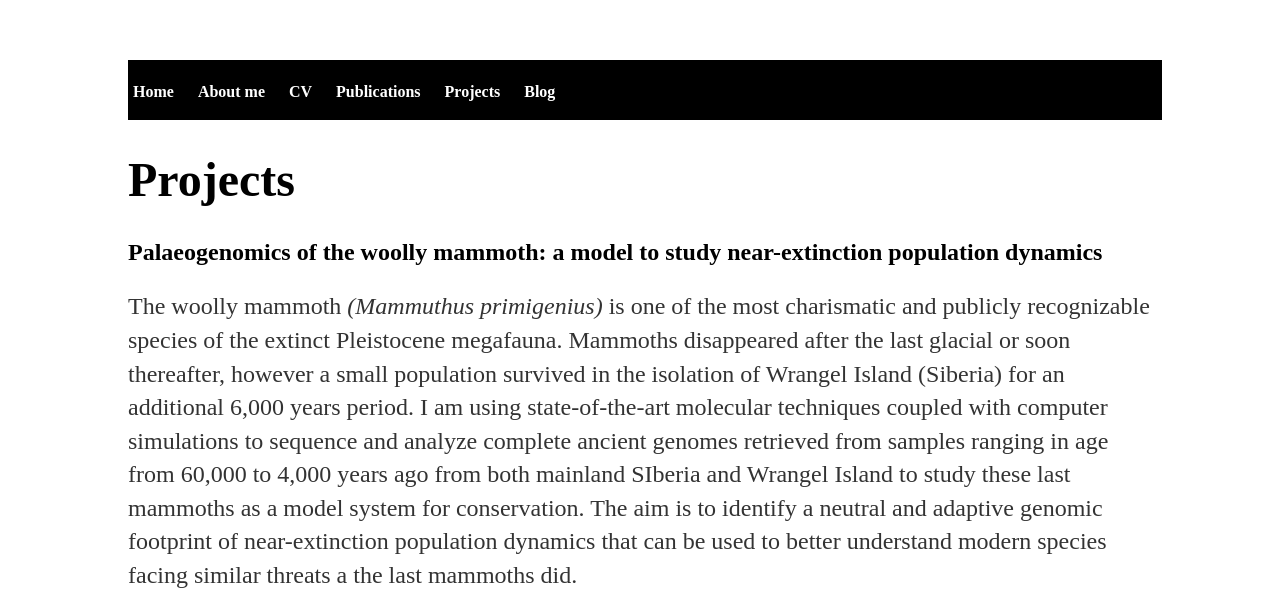
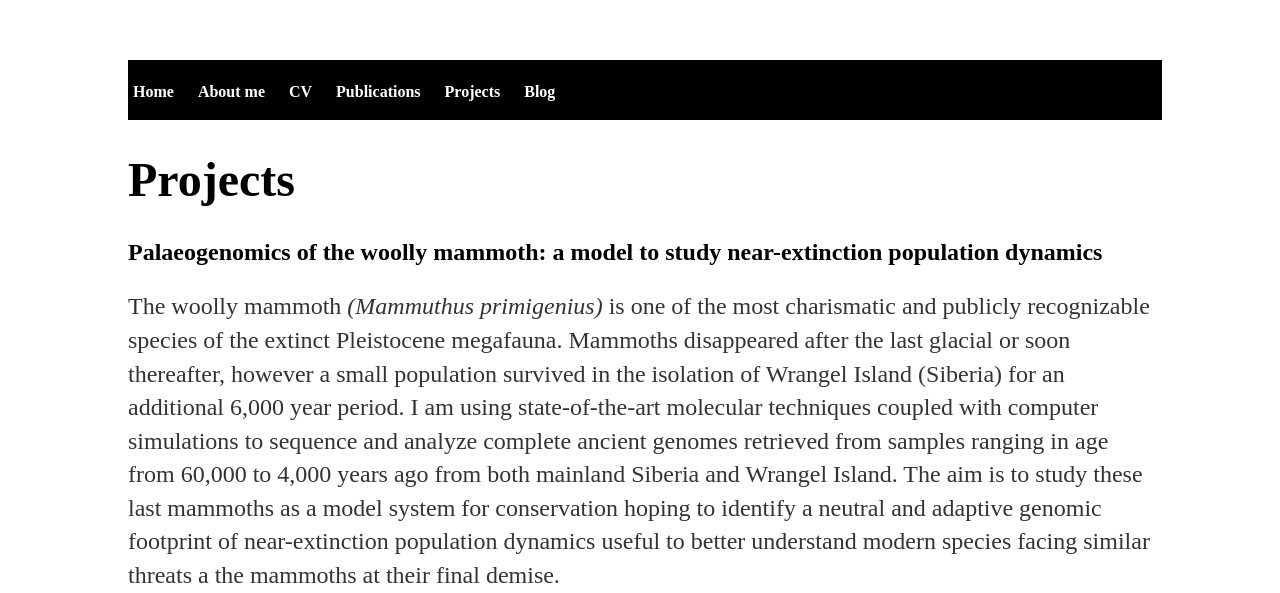
Before and after one commit to DiezMolino/diezmolino.github.io, a Jekyll site: the page projects/index.html, which Jekyll copies as it is, in a window 1280 px wide and 900 px high, cut to the strip 0-593 px from the top of the window. Built offline with Jekyll 4.4.1, drawn with Linux system fonts in a browser that asks for light colours.

Commit message:
Update index.html

```diff
--- a/projects/index.html
+++ b/projects/index.html
@@ -34,7 +34,7 @@
 
 <h2>Palaeogenomics of the woolly mammoth: a model to study near-extinction population dynamics</h2>
 
-<p>The woolly mammoth <i>(Mammuthus primigenius)</i> is one of the most charismatic and publicly recognizable species of the extinct Pleistocene megafauna. Mammoths disappeared after the last glacial or soon thereafter, however a small population survived in the isolation of Wrangel Island (Siberia) for an additional 6,000 years period. I am using state-of-the-art molecular techniques coupled with computer simulations to sequence and analyze complete ancient genomes retrieved from samples ranging in age from 60,000 to 4,000 years ago from both mainland SIberia and Wrangel Island to study these last mammoths as a model system for conservation. The aim is to identify a neutral and adaptive genomic footprint of near-extinction population dynamics that can be used to better understand modern species facing similar threats a the last mammoths did.</p>
+<p>The woolly mammoth <i>(Mammuthus primigenius)</i> is one of the most charismatic and publicly recognizable species of the extinct Pleistocene megafauna. Mammoths disappeared after the last glacial or soon thereafter, however a small population survived in the isolation of Wrangel Island (Siberia) for an additional 6,000 year period. I am using state-of-the-art molecular techniques coupled with computer simulations to sequence and analyze complete ancient genomes retrieved from samples ranging in age from 60,000 to 4,000 years ago from both mainland Siberia and Wrangel Island. The aim is to study these last mammoths as a model system for conservation hoping to identify a neutral and adaptive genomic footprint of near-extinction population dynamics useful to better understand modern species facing similar threats a the mammoths at their final demise.</p>
 
 <figure>
     <img src='https://cloud.githubusercontent.com/assets/13287919/16173156/a3aa6a00-3598-11e6-9ead-03791915e2aa.jpg'  HEIGHT=274/>
```
